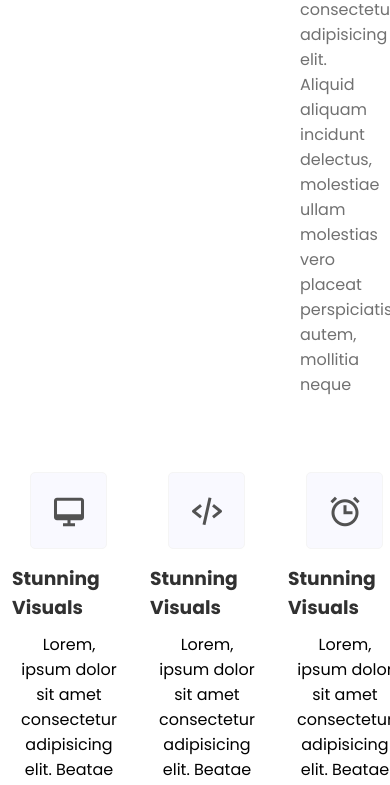
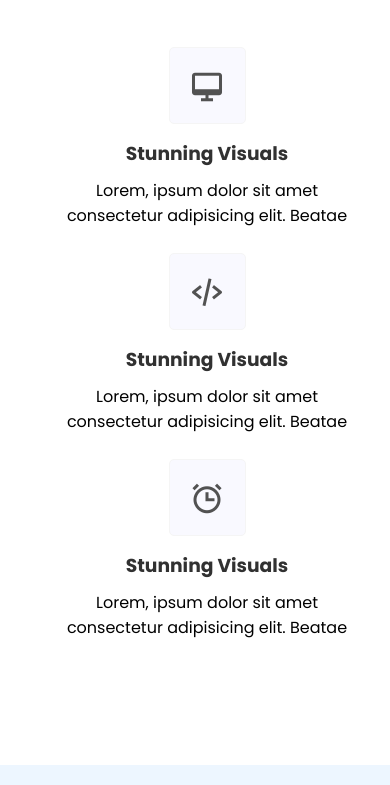
Before and after one commit to hoseintanavar/task, a plain HTML site: page index.html in a window 390 px wide. Shown: the part 1243-2028 px from the top of the page. Drawn offline with nearby package versions, Linux system fonts and the light colour scheme.

Commit message:
new update

```diff
--- a/index.html
+++ b/index.html
@@ -11,6 +11,7 @@
 </head>
 
 <body>
+  <!-- header -->
   <header>
     <nav>
       <div class="logo">Nexus</div>
@@ -50,6 +51,7 @@
       </div>
     </div>
   </header>
+  <!-- section 2 -->
   <section class="howitworks">
     <div class="container">
       <div class="row">
@@ -59,7 +61,7 @@
           aliquam incidunt delectus, molestiae ullam molestias vero placeat
           perspiciatis autem, mollitia neque
         </p>
-        <div class="col-4">
+        <div class="col-md-4 col-sm-12">
           <div class="iconBox">
             <div class="icon">
               <i class="bx bx-md bx-desktop"></i>
@@ -70,7 +72,7 @@
             </p>
           </div>
         </div>
-        <div class="col-4">
+        <div class="col-md-4 col-sm-12">
           <div class="iconBox">
             <div class="icon">
               <i class="bx bx-md bx-code-alt"></i>
@@ -81,7 +83,7 @@
             </p>
           </div>
         </div>
-        <div class="col-4">
+        <div class="col-md-4 col-sm-12">
           <div class="iconBox">
             <div class="icon">
               <i class="bx bx-md bx-alarm"></i>
@@ -95,6 +97,7 @@
       </div>
     </div>
   </section>
+  <!-- section 3 -->
   <section class="thirdSection">
     <div class="container">
       <div class="row">
@@ -121,6 +124,7 @@
       </div>
     </div>
   </section>
+  <!-- section 4 -->
   <section class="forthSection">
     <div class="container">
       <h2>unique screens that work perfectly</h2>
@@ -129,6 +133,7 @@
         <img src="assets/images/home-left-1.png" alt="">
     </div>
   </section>
+  <!-- section 5 -->
   <SEction>
     <div class="fivesection">
       <div class="container">
@@ -152,6 +157,7 @@
     </div>
     </div>
   </SEction>
+  <!-- section 6 -->
   <section>
     <div class="sixSection">
       <div class="container">
@@ -185,6 +191,16 @@
       </div>
     </div>
   </section>
+  <!-- section 7 -->
+  <section>
+    <div class="sevenSection">
+      <div class="container">
+        <div class="row">
+          <h2>Get Impressted to our features</h2>
+        </div>
+      </div>
+    </div>
+  </section>
 </body>
 
 </html>
--- a/styles/style.css
+++ b/styles/style.css
@@ -1,11 +1,16 @@
 @import url("https://fonts.googleapis.com/css2?family=Poppins:wght@300;400;700&display=swap");
-
+/* global css */
 * {
   margin: 0;
   padding: 0;
   font-family: poppins;
 }
 
+button {
+cursor: pointer !important
+
+
+}
 header {
   background-color: #4eadff;
 }
@@ -139,12 +144,13 @@
   height: 10px;
   margin-bottom: 75px;
   border-radius: 100px;
+  cursor: pointer;
   display: flex;
   align-items: center;
   justify-content: space-between;
 }
-
 .buttonsContainer button {
+  cursor: pointer;
   width: 20%;
   background-color: white;
   border: none;
@@ -155,6 +161,7 @@
 .blue {
   background-color: #1e87e3 !important;
   color: #f5f5f5;
+
 }
 
 .home-left-1 {
@@ -219,4 +226,17 @@
   margin-top: 50px;
   padding: 20px 50px 100px 100px;
   background-color: #edf6ff;
+  text-align:left ;
 }
+
+@media only screen and (max-width: 768px) {
+  .howitworks .sectionSubtitle {
+    color: rgb(113, 113, 113);
+    padding: 25px;
+    margin-bottom: 50px;
+  }
+
+  .iconBox {
+    margin-bottom: 25px;
+  }
+}
```
